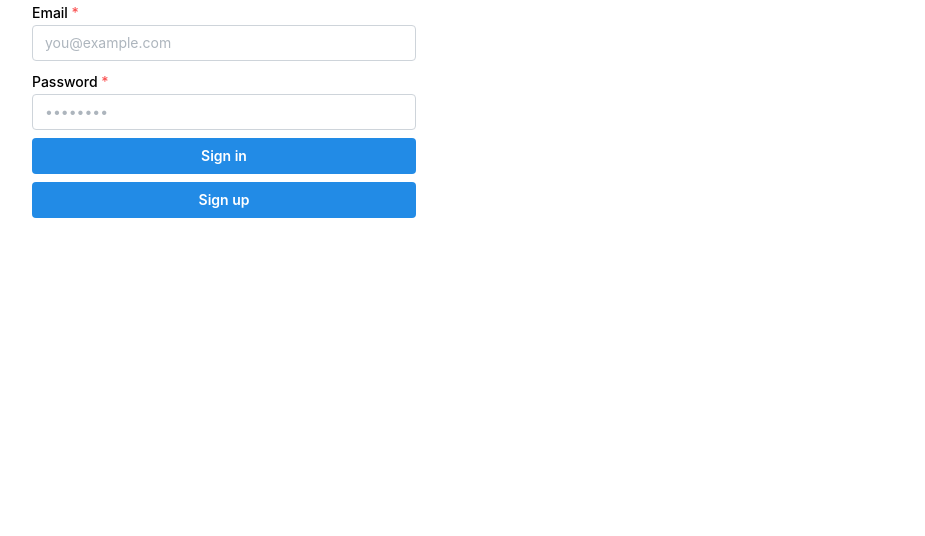
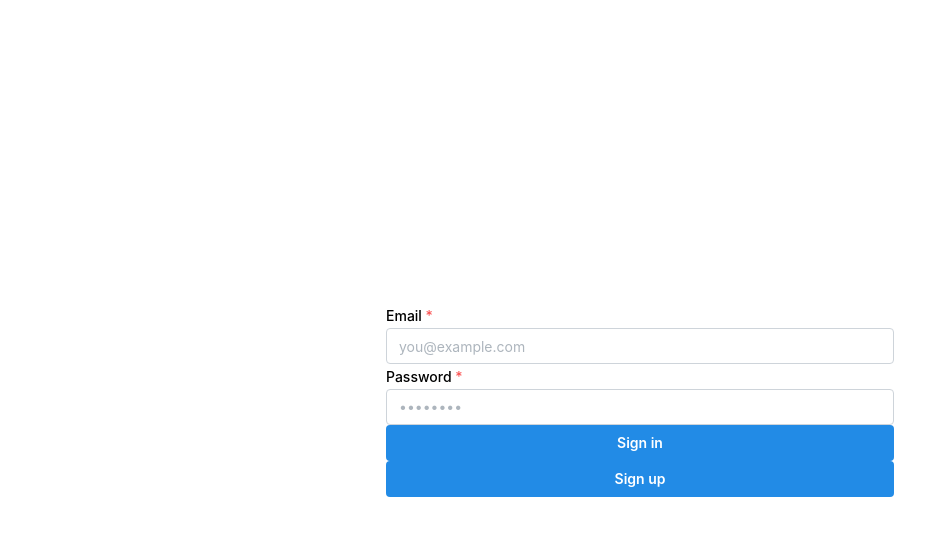
Before and after one commit to rickythedeveloper/flight-school, a Next.js app: page /login in a window 1280 px wide. Shown: the top 536 px of the page, without its empty margins (0-925 px from the left). Built offline with nearby package versions, Linux system fonts and the light colour scheme.

Commit message:
Put auth container in the middle

```diff
--- a/src/app/layout.tsx
+++ b/src/app/layout.tsx
@@ -16,12 +16,12 @@ export default function RootLayout({
   children: ReactNode;
 }>): ReactElement {
   return (
-    <html lang="en">
+    <html lang="en" className={"h-full w-full"}>
       <head>
         <ColorSchemeScript />
       </head>
 
-      <body>
+      <body className={"h-full w-full"}>
         <MantineProvider theme={theme}>{children}</MantineProvider>
       </body>
     </html>
--- a/src/app/login/page.tsx
+++ b/src/app/login/page.tsx
@@ -1,60 +1,13 @@
-import { headers } from "next/headers";
-import { redirect } from "next/navigation";
 import type { ReactElement } from "react";
-import { createSupabaseServerClient } from "@/supabase/server";
-import type { AuthenticationCredential } from "@/composites/SignInSignUpBox";
 import { SignInSignUpBox } from "@/composites/SignInSignUpBox";
+import { signIn } from "@/utils/authentication/signIn";
+import { signUp } from "@/utils/authentication/signUp";
+import { AuthContainer } from "@/components/layout/AuthContainer";
 
 export default function Login(): ReactElement {
-  const signIn = async ({
-    email,
-    password,
-  }: AuthenticationCredential): Promise<void> => {
-    "use server";
-
-    const supabase = createSupabaseServerClient();
-
-    const { error } = await supabase.auth.signInWithPassword({
-      email,
-      password,
-    });
-
-    if (error) {
-      console.log(error);
-      return redirect("/login?message=Could not authenticate user");
-    }
-
-    return redirect("/account");
-  };
-
-  const signUp = async ({
-    email,
-    password,
-  }: AuthenticationCredential): Promise<void> => {
-    "use server";
-
-    const origin = headers().get("origin");
-    const supabase = createSupabaseServerClient();
-
-    const { error } = await supabase.auth.signUp({
-      email,
-      password,
-      options: {
-        emailRedirectTo: `${origin}/auth/callback`,
-      },
-    });
-
-    if (error) {
-      console.log(error);
-      return redirect("/login?message=Could not authenticate user");
-    }
-
-    return redirect("/login?message=Check email to continue sign in process");
-  };
-
   return (
-    <div className="flex-1 flex flex-col w-full px-8 sm:max-w-md justify-center gap-2">
+    <AuthContainer>
       <SignInSignUpBox signIn={signIn} signUp={signUp} />
-    </div>
+    </AuthContainer>
   );
 }
--- /dev/null
+++ b/src/components/layout/AuthContainer.tsx
@@ -0,0 +1,16 @@
+import type { ReactElement, ReactNode } from "react";
+import { Center, Container } from "@mantine/core";
+
+export function AuthContainer({
+  children,
+}: {
+  children: ReactNode;
+}): ReactElement {
+  return (
+    <Container size={"xs"} h={"100%"}>
+      <Center h={"100%"} w={"100%"}>
+        {children}
+      </Center>
+    </Container>
+  );
+}
--- /dev/null
+++ b/src/utils/authentication/signIn.ts
@@ -0,0 +1,23 @@
+"use server";
+
+import { redirect } from "next/navigation";
+import type { AuthenticationCredential } from "@/composites/SignInSignUpBox";
+import { createSupabaseServerClient } from "@/supabase/server";
+
+export const signIn = async ({
+  email,
+  password,
+}: AuthenticationCredential): Promise<void> => {
+  const supabase = createSupabaseServerClient();
+
+  const { error } = await supabase.auth.signInWithPassword({
+    email,
+    password,
+  });
+
+  if (error) {
+    return redirect("/login?message=Could not authenticate user");
+  }
+
+  return redirect("/account");
+};
--- /dev/null
+++ b/src/utils/authentication/signUp.ts
@@ -0,0 +1,28 @@
+"use server";
+
+import { headers } from "next/headers";
+import { redirect } from "next/navigation";
+import type { AuthenticationCredential } from "@/composites/SignInSignUpBox";
+import { createSupabaseServerClient } from "@/supabase/server";
+
+export const signUp = async ({
+  email,
+  password,
+}: AuthenticationCredential): Promise<void> => {
+  const origin = headers().get("origin");
+  const supabase = createSupabaseServerClient();
+
+  const { error } = await supabase.auth.signUp({
+    email,
+    password,
+    options: {
+      emailRedirectTo: `${origin}/auth/callback`,
+    },
+  });
+
+  if (error) {
+    return redirect("/login?message=Could not authenticate user");
+  }
+
+  return redirect("/login?message=Check email to continue sign in process");
+};
```
Also changed, not shown: .eslintrc.cjs.
